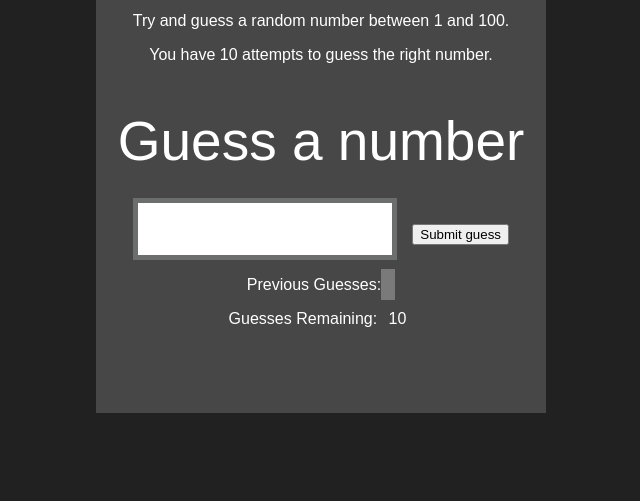
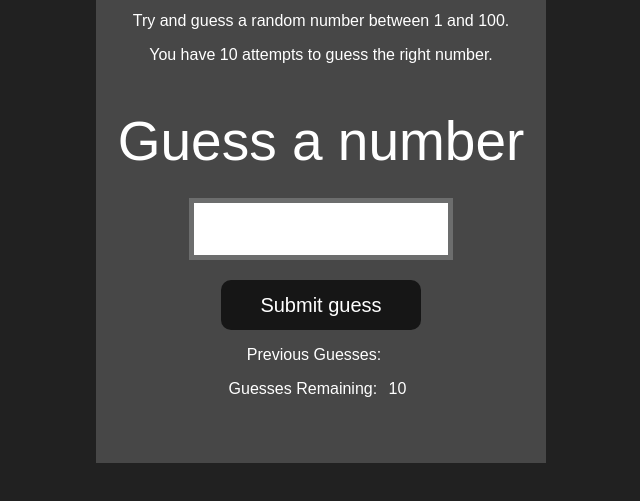
Before and after one commit to Priyaaa1/JS, a plain HTML site: page 07_projects/3_guessTheNumber/index.html in a window 1280 px wide. Shown: the part 171-672 px from the top of the page, without its empty margins (304-944 px from the left). Drawn offline with Linux system fonts and the light colour scheme.

Commit message:
edited some css

```diff
--- a/07_projects/3_guessTheNumber/script.js
+++ b/07_projects/3_guessTheNumber/script.js
@@ -73,7 +73,7 @@ function endGame(){
     userInput.value = ''
     userInput.setAttribute('disabled', '')
     p.classList.add('button')
-    p.innerHTML = `<h2 id="newGame">Start new Game</h2>`
+    p.innerHTML = `<h2 id="newGame" type="button">Start new Game</h2>`
     startOver.appendChild(p)
     playGame = false
     newGame()
--- a/07_projects/3_guessTheNumber/style.css
+++ b/07_projects/3_guessTheNumber/style.css
@@ -32,7 +32,7 @@ button {
   /* margin-left: 50px; */
 }
 
-#subt {
+#submit {
   background-color: #161616;
   color: #ffffff;
   width: 200px;
@@ -40,7 +40,7 @@ button {
   border-radius: 10px;
   font-size: 20px;
   border-style: none;
-  margin-top: 50px;
+  margin-top: 20px;
   /* margin-left: 75px; */
 }
 
@@ -64,15 +64,15 @@ button {
   color: #fff;
 }
 
-.guesses {
+/* .guesses {
   background-color: #7a7a7a;
-}
+} */
 
 #wrapper {
   box-sizing: border-box;
   text-align: center;
   width: 450px;
-  height: 550px;
+  height: 600px;
   background-color: #474747;
   color: #fff;
   font-size: 25px;
```
